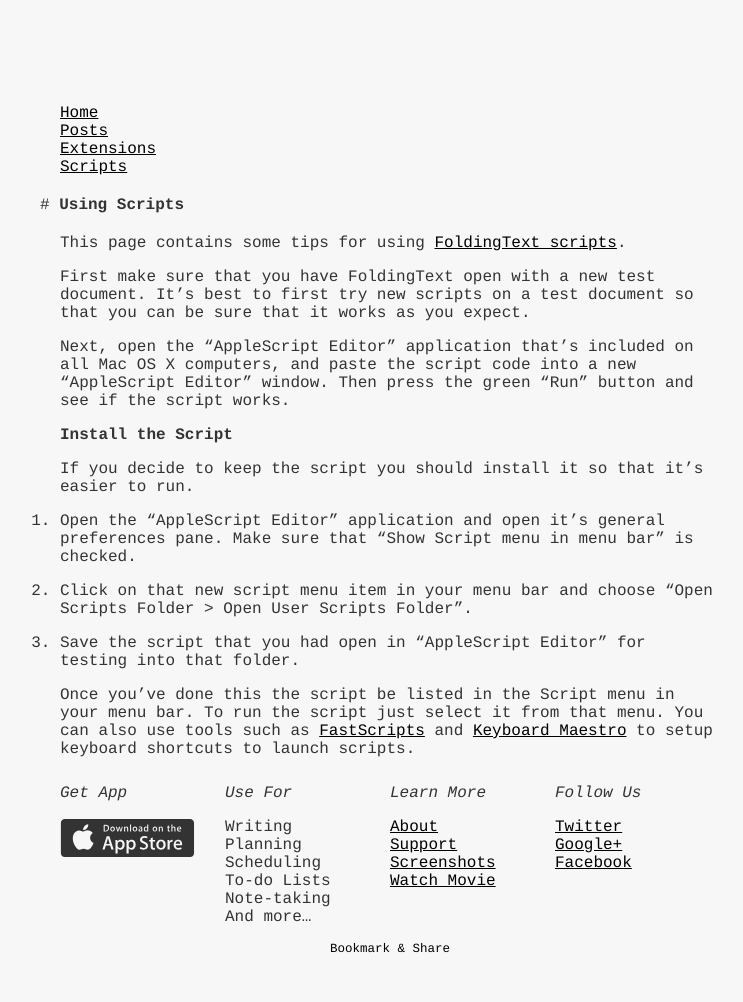
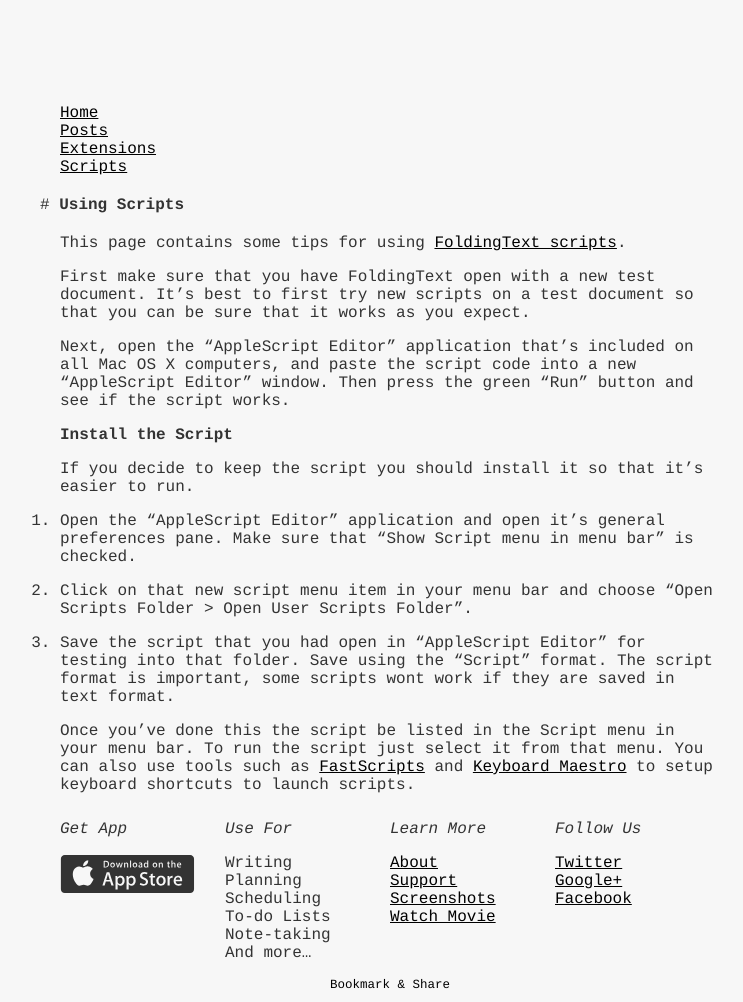
Before and after one commit to RobTrew/tree-tools, a Jekyll site: the page built from posts/extensions/scripts/using_scripts/index.md, in a window 1280 px wide. Shown: the whole page, without its empty margins (250-993 px from the left). Built offline with Jekyll 4.4.1, drawn with Linux system fonts in a browser that asks for light colours; before the commit the page ends 966 px from its top, so only the background shows below that.

Commit message:
updated using scripts to mention that they should be saved as script.

```diff
--- a/posts/extensions/scripts/using_scripts/index.md
+++ b/posts/extensions/scripts/using_scripts/index.md
@@ -17,6 +17,6 @@
 
 2. Click on that new script menu item in your menu bar and choose "Open Scripts Folder > Open User Scripts Folder".
 
-3. Save the script that you had open in "AppleScript Editor" for testing into that folder.
+3. Save the script that you had open in "AppleScript Editor" for testing into that folder. Save using the "Script" format. The script format is important, some scripts wont work if they are saved in text format.
 
 Once you've done this the script be listed in the Script menu in your menu bar. To run the script just select it from that menu. You can also use tools such as [FastScripts](http://www.red-sweater.com/fastscripts/) and [Keyboard Maestro](http://www.keyboardmaestro.com/main/) to  setup keyboard shortcuts to launch scripts.
```
